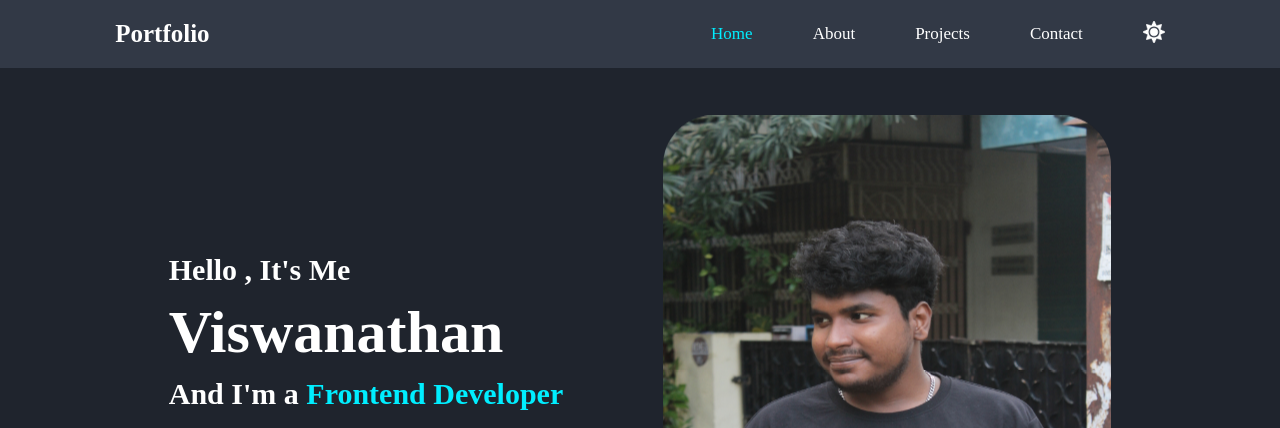
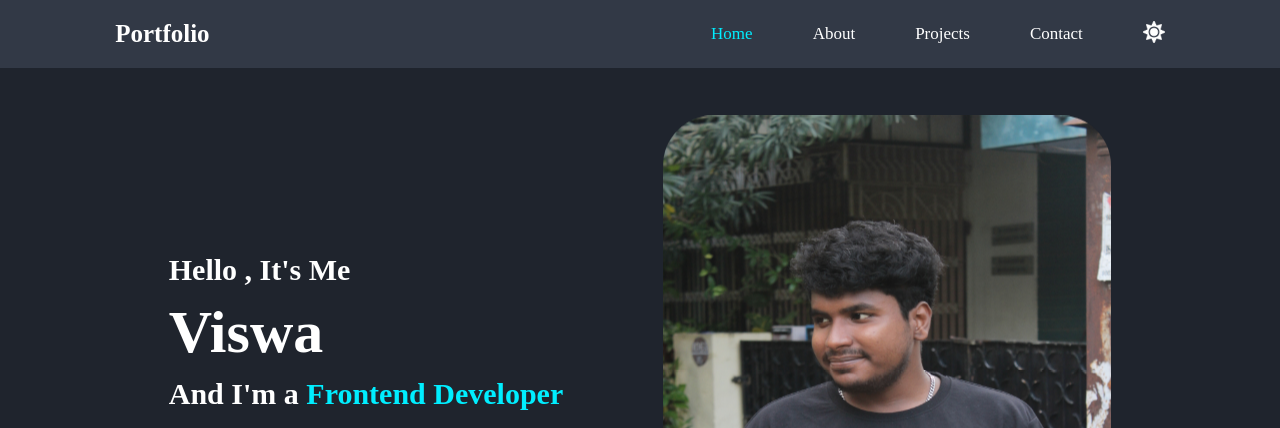
Before and after one commit to Vishwanathanselvamoorthy/PORTFOLIO, a plain HTML site: page src/index.html in a window 1280 px wide. Shown: the top 428 px of the page. Drawn offline with nearby package versions, Linux system fonts and the light colour scheme; a web font is replaced by a local one.

Commit message:
name changes

```diff
--- a/src/index.html
+++ b/src/index.html
@@ -42,7 +42,7 @@
     <section class="home" id="home">
         <div class="home-content">
             <h3>Hello , It's Me</h3>
-            <h1>Viswanathan</h1>
+            <h1>Viswa</h1>
             <h3>And I'm a <span>Frontend Developer</span></h3>
             <p>"The purpose of our lives is to be happy."</p>
 
```
